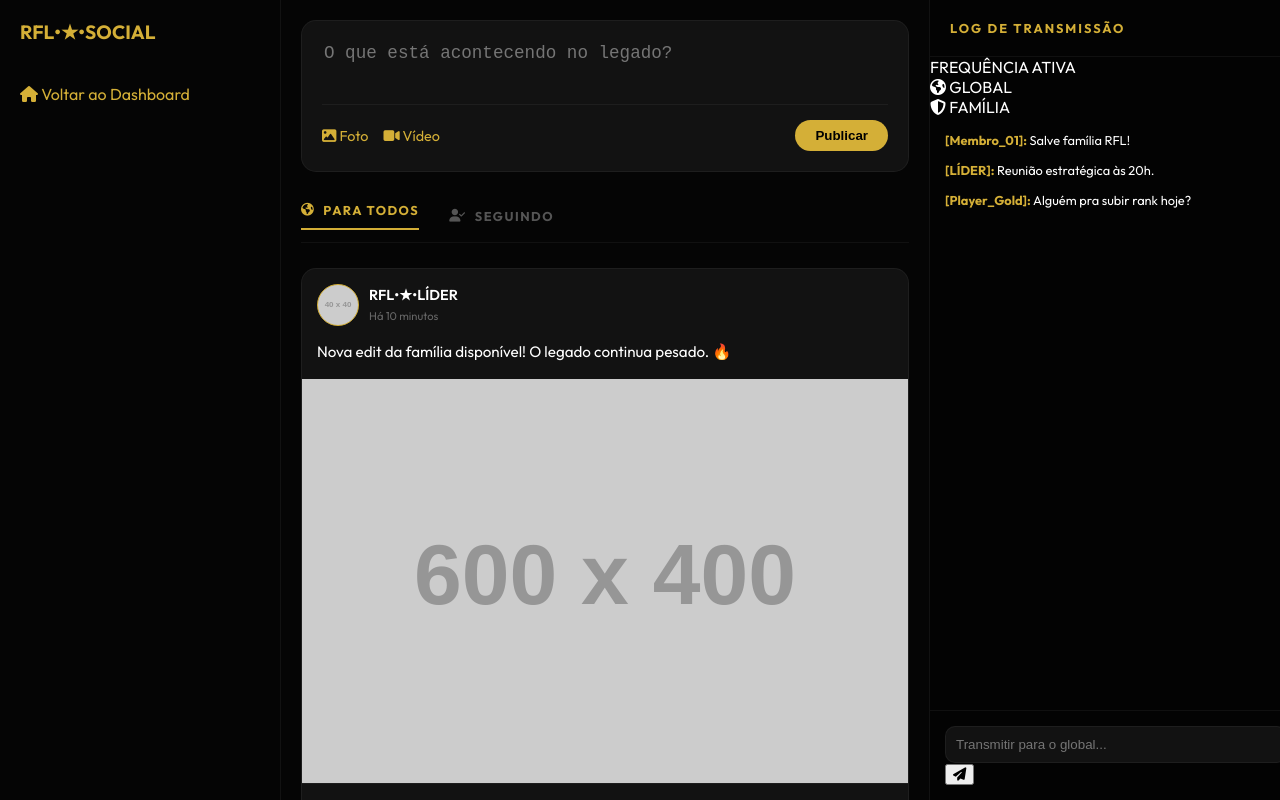
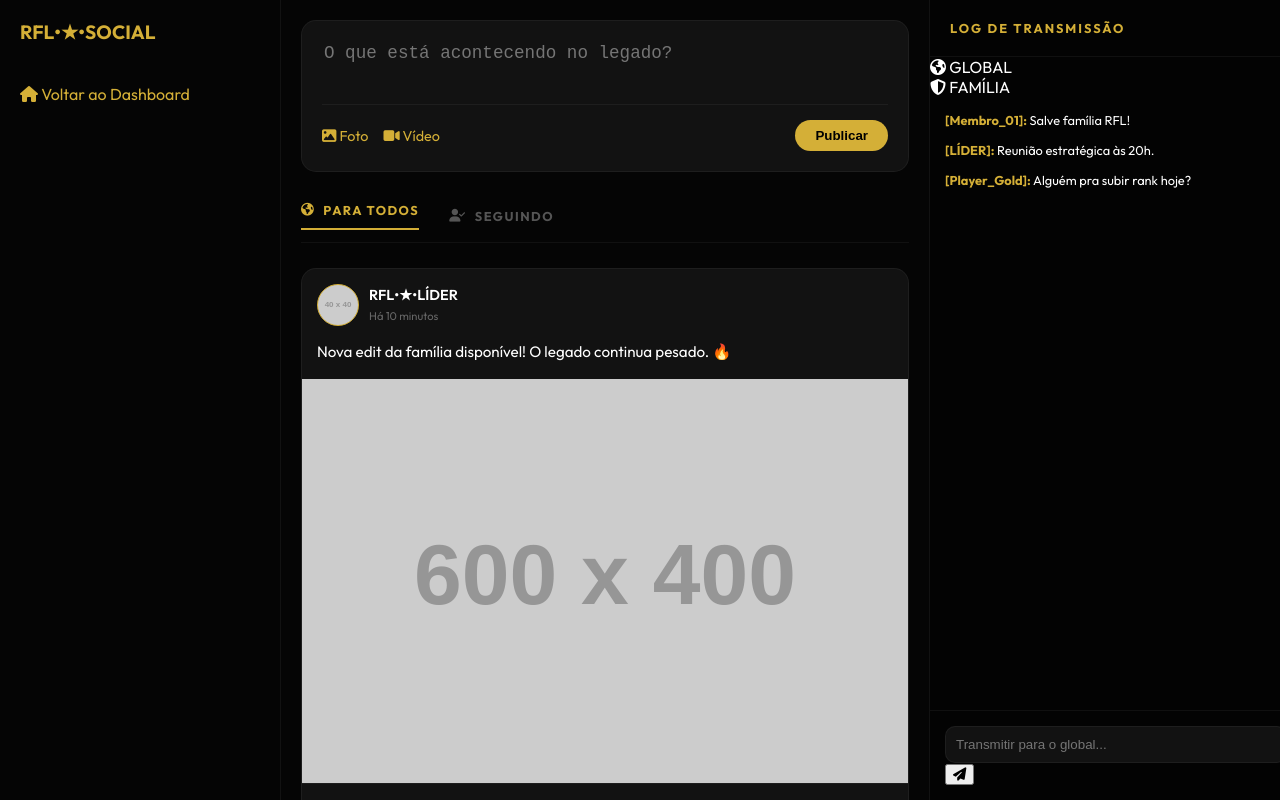
Before and after one commit to raphaelrealofc-sudo/index.html, a plain HTML site: page feed_social.html in a window 1280 px wide. Drawn offline with Linux system fonts and the light colour scheme; placeholder pictures from the web are drawn by us.

Commit message:
Update feed_social.html

```diff
--- a/feed_social.html
+++ b/feed_social.html
@@ -220,7 +220,7 @@
     <aside class="chat-sidebar">
     <div class="chat-header">
         <div class="chat-title">LOG DE TRANSMISSÃO</div>
-        <div class="chat-status"><span class="pulse-dot"></span> FREQUÊNCIA ATIVA</div>
+        <div class="chat-status"><span class="pulse-dot"></span> </div>
     </div>
 
     <div class="chat-tabs">
```
